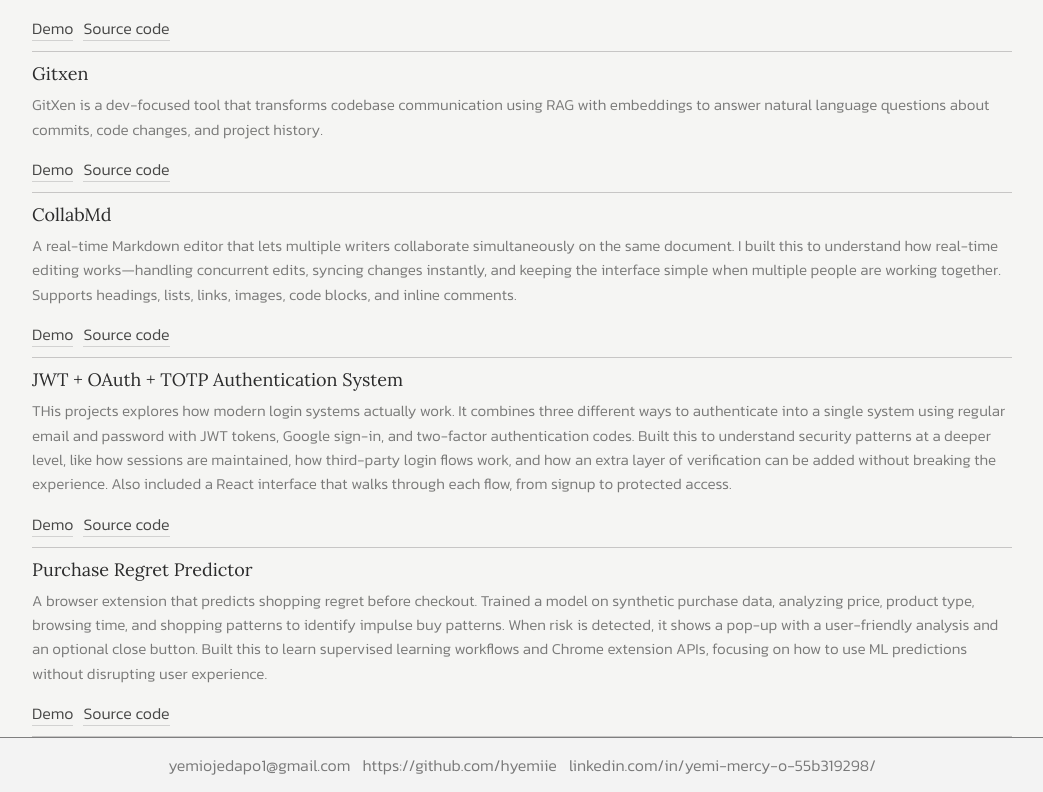
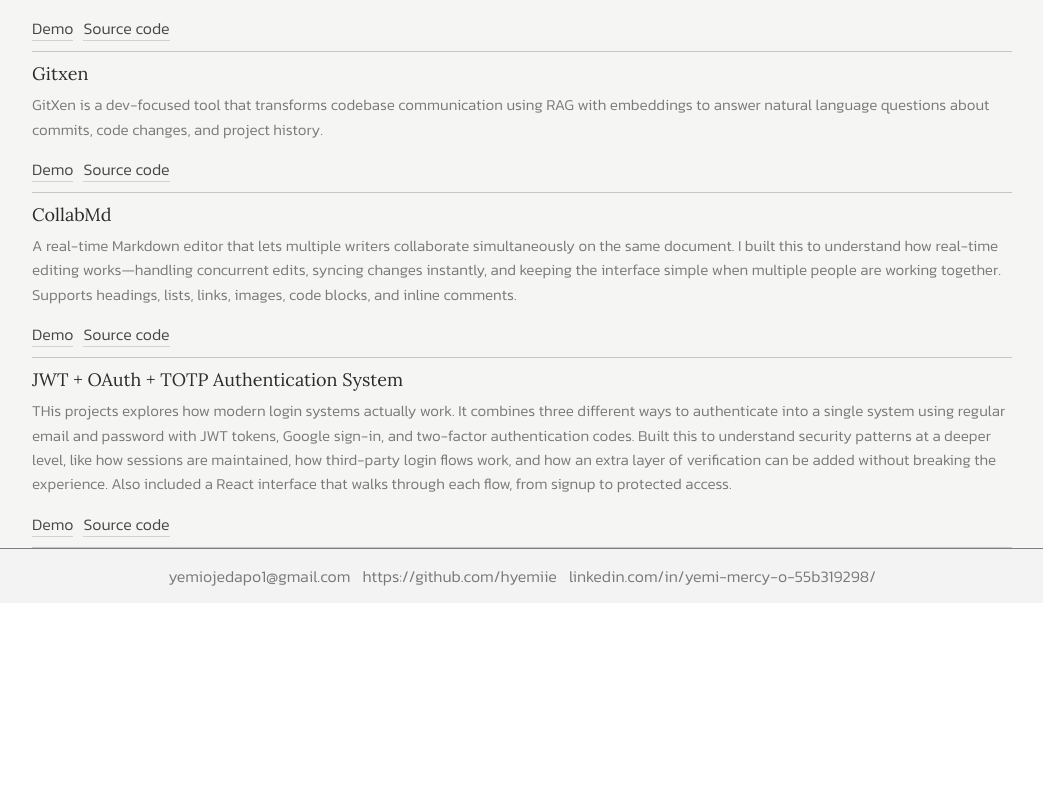
Before and after one commit to hyemiie/myPortfolio, a React (Create React App) app: page /projects in a window 1280 px wide. Shown: the part 421-1213 px from the top of the page, without its empty margins (118-1161 px from the left). After the commit the page ends 1024 px from the top, so only its background shows below. Built offline with nearby package versions, Linux system fonts and the light colour scheme; a web font is replaced by a local one.

Commit message:
project selection update

```diff
--- a/src/Components/Projects/Projects.jsx
+++ b/src/Components/Projects/Projects.jsx
@@ -50,14 +50,14 @@ const projectList = [
 "THis projects explores how modern login systems actually work. It combines three different ways to authenticate into a single system using regular email and password with JWT tokens, Google sign-in, and two-factor authentication codes. Built this to understand security patterns at a deeper level, like how sessions are maintained, how third-party login flows work, and how an extra layer of verification can be added without breaking the experience. Also included a React interface that walks through each flow, from signup to protected access."  ,
  gifClass: "GIFdemo2",
   },
-  {
-    title: "Purchase Regret Predictor",
-    href: "https://addons.mozilla.org/addon/purchase-regret-predictor/",
-    git_link: "https://github.com/hyemiie/regret_predictor-server",
-    description:
-"A browser extension that predicts shopping regret before checkout. Trained a model on synthetic purchase data, analyzing price, product type, browsing time, and shopping patterns to identify impulse buy patterns. When risk is detected, it shows a pop-up with a user-friendly analysis and an optional close button. Built this to learn supervised learning workflows and Chrome extension APIs, focusing on how to use ML predictions without disrupting user experience.",
-    gifClass: "GIFdemo2",
-  },
+//   {
+//     title: "Purchase Regret Predictor",
+//     href: "https://addons.mozilla.org/addon/purchase-regret-predictor/",
+//     git_link: "https://github.com/hyemiie/regret_predictor-server",
+//     description:
+// "A browser extension that predicts shopping regret before checkout. Trained a model on synthetic purchase data, analyzing price, product type, browsing time, and shopping patterns to identify impulse buy patterns. When risk is detected, it shows a pop-up with a user-friendly analysis and an optional close button. Built this to learn supervised learning workflows and Chrome extension APIs, focusing on how to use ML predictions without disrupting user experience.",
+//     gifClass: "GIFdemo2",
+//   },
 ];
 
 const Projects = () => {
```
